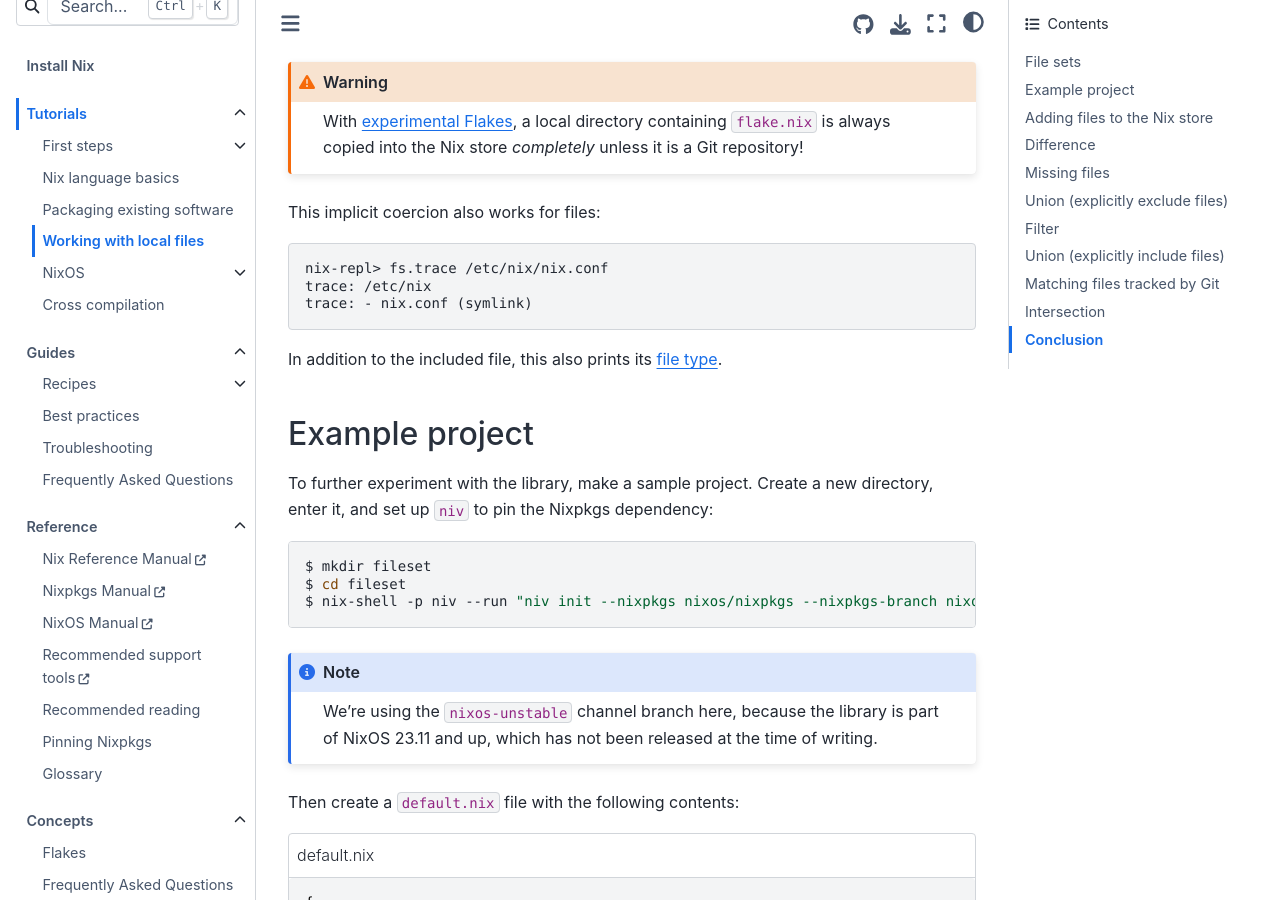
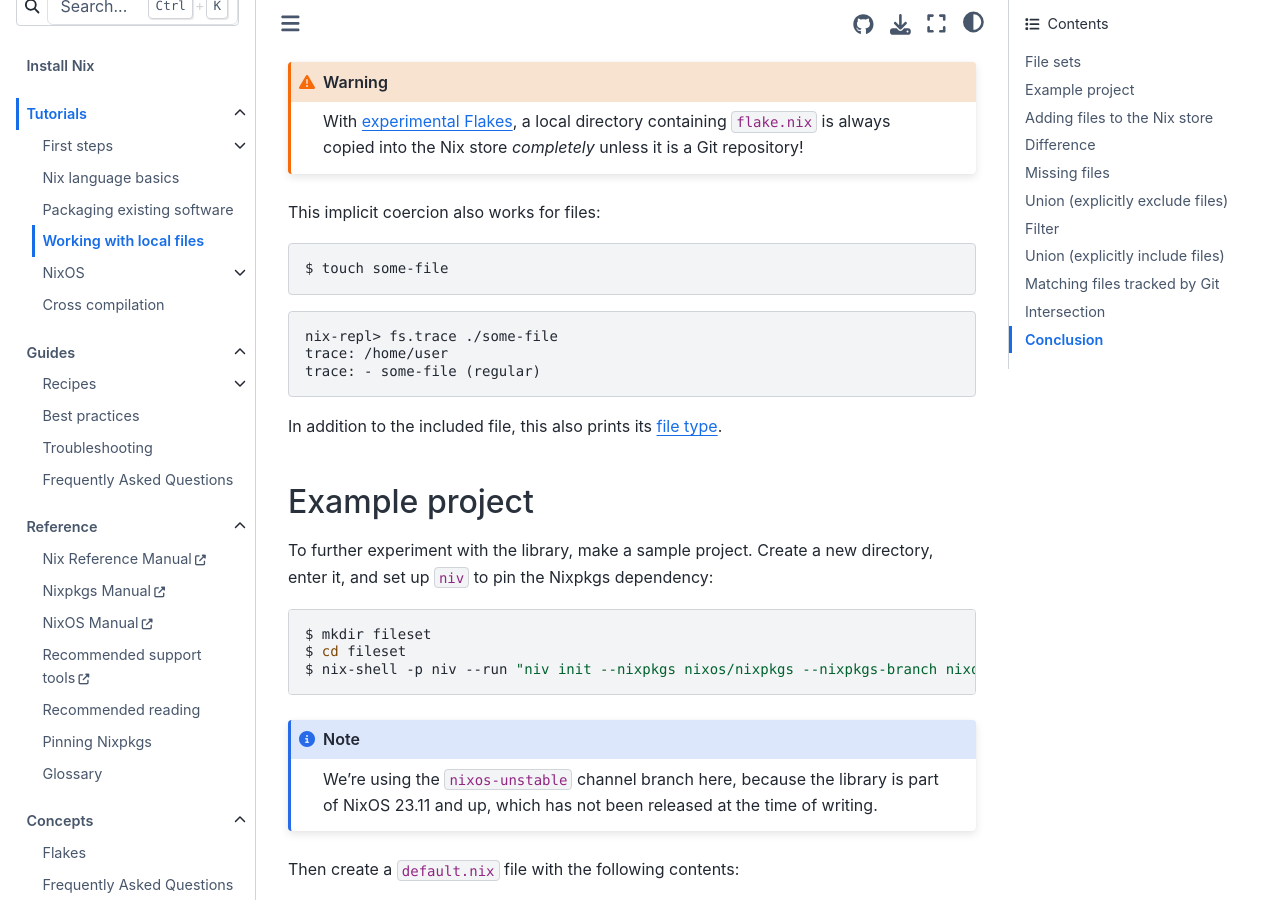
Before and after one commit to NixOS/nix.dev, a Sphinx documentation site: the page built from source/tutorials/file-sets.md, in a window 1280 px wide and 900 px high, scrolled down 1588 px. Built offline with Sphinx 7.4.7 and the Sphinx Book theme 1.1.4, drawn with Linux system fonts in a browser that asks for light colours.

Commit message:
Don't use nix.conf

````diff
--- a/source/tutorials/file-sets.md
+++ b/source/tutorials/file-sets.md
@@ -71,9 +71,13 @@
 This implicit coercion also works for files:
 
 ```shell-session
-nix-repl> fs.trace /etc/nix/nix.conf
-trace: /etc/nix
-trace: - nix.conf (symlink)
+$ touch some-file
+```
+
+```shell-session
+nix-repl> fs.trace ./some-file
+trace: /home/user
+trace: - some-file (regular)
 ```
 
 In addition to the included file, this also prints its [file type](https://nixos.org/manual/nix/stable/language/builtins.html#builtins-readFileType).
````
